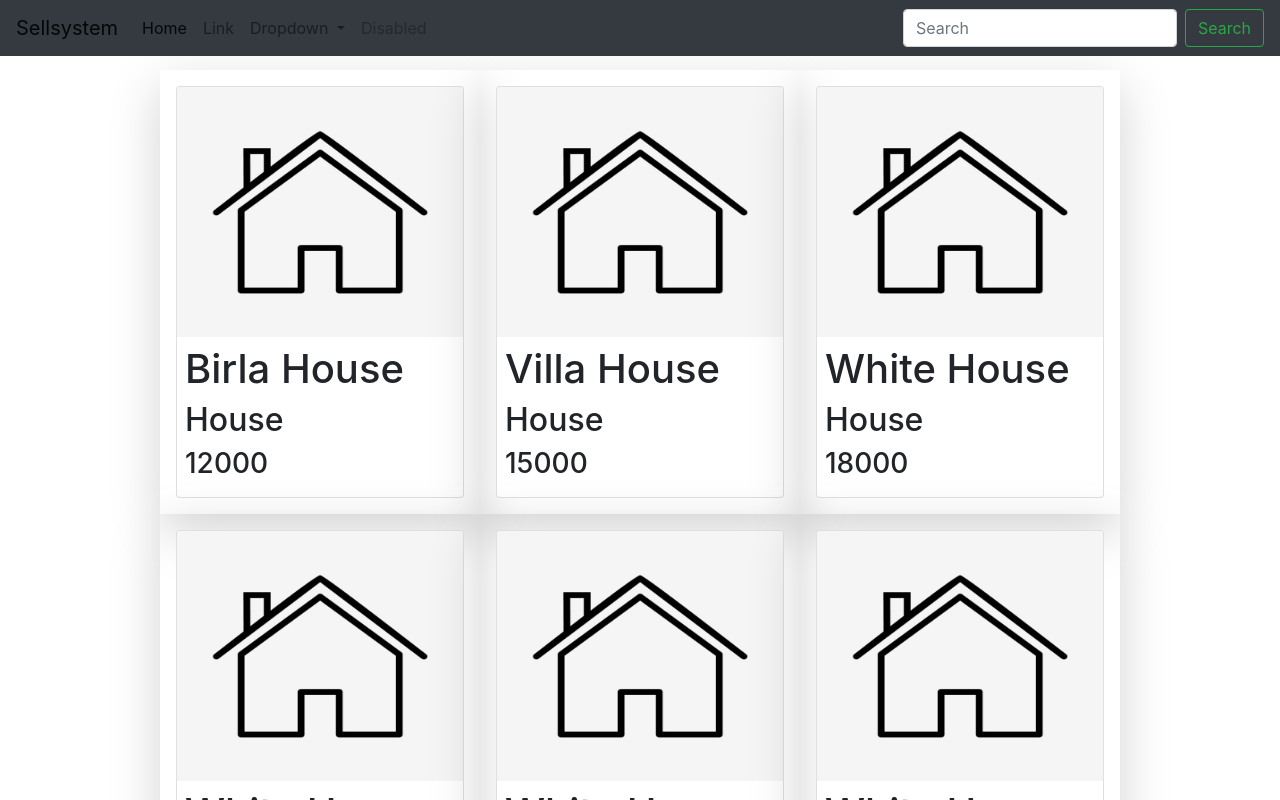
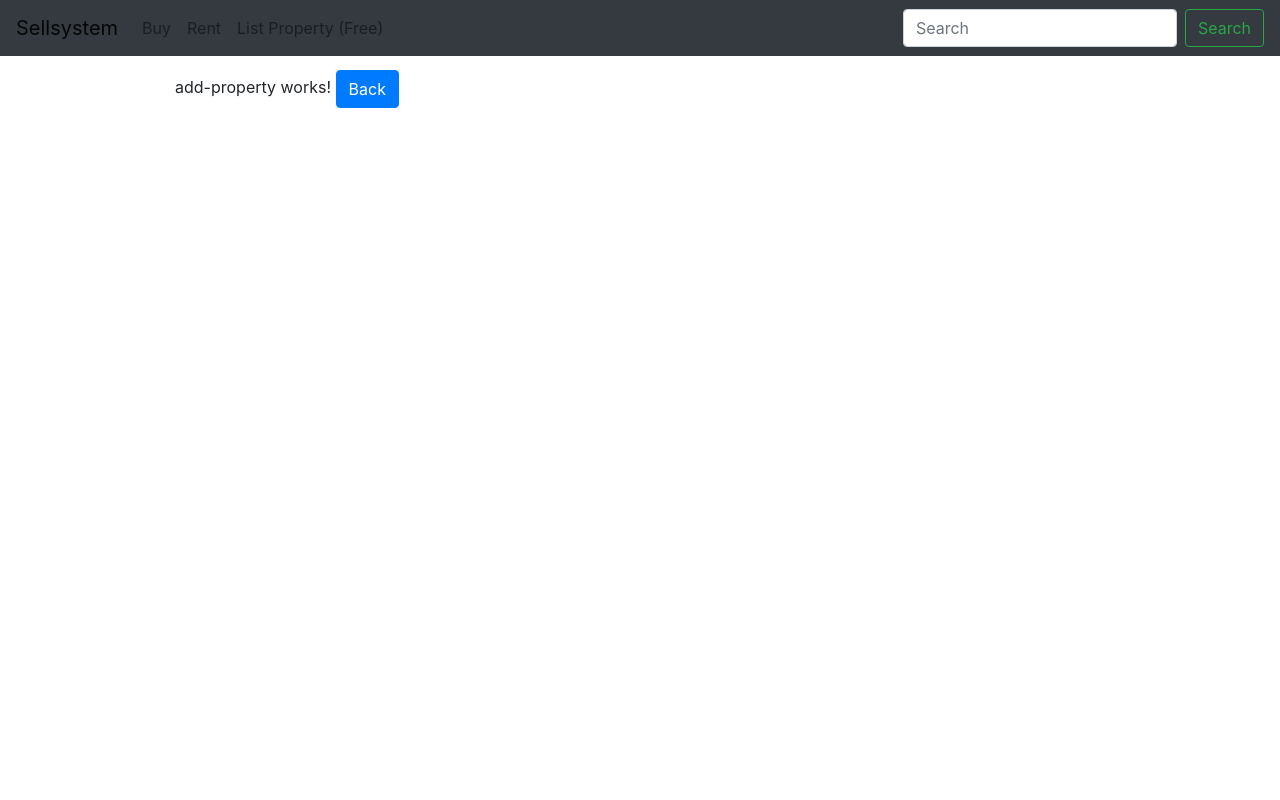
Before and after one commit to krisszcode/HouseSeller, an Angular app in the folder Frontend/: page /add-property in a window 1280 px wide. Shown: the top 800 px of the page. Built offline with nearby package versions, Linux system fonts and the light colour scheme.

Commit message:
basic routing added to my app

```diff
--- a/Frontend/src/app/app.component.html
+++ b/Frontend/src/app/app.component.html
@@ -1,4 +1,5 @@
 <app-nav-bar></app-nav-bar>
-<div class="container w-75" style="margin-top: 70px;">
-    <app-property-list></app-property-list>
+    <div class="container w-75" style="margin-top: 70px;">
+    <!-- <app-property-list></app-property-list> -->
+    <router-outlet></router-outlet>
 </div>
--- a/Frontend/src/app/app.module.ts
+++ b/Frontend/src/app/app.module.ts
@@ -1,23 +1,35 @@
 import { BrowserModule } from '@angular/platform-browser';
 import { NgModule } from '@angular/core';
 import {HttpClientModule} from '@angular/common/http'
+import {Routes, RouterModule} from '@angular/router';
 
 import { AppComponent } from './app.component';
 import { PropertyCardComponent } from './property/property-card/property-card.component';
 import { PropertyListComponent } from './property/property-list/property-list.component';
 import { NavBarComponent } from './nav-bar/nav-bar.component';
 import { HousingService } from './services/housing.service';
+import { AddPropertyComponent } from './property/add-property/add-property.component';
+import { PropertyDetailComponent } from './property/property-detail/property-detail.component';
 
+const appRoutes: Routes = [
+  {path: '', component: PropertyListComponent},
+  {path: 'rent-property', component: PropertyListComponent},
+  {path: 'add-property', component: AddPropertyComponent},
+  {path: 'property-detail/:id', component: PropertyDetailComponent}
+]
 @NgModule({
   declarations: [
     AppComponent,
     PropertyCardComponent,
     PropertyListComponent,
-      NavBarComponent
+    NavBarComponent,
+    AddPropertyComponent,
+    PropertyDetailComponent
    ],
   imports: [
     BrowserModule,
-    HttpClientModule
+    HttpClientModule,
+    RouterModule.forRoot(appRoutes)
   ],
   providers: [
     HousingService
--- a/Frontend/src/app/nav-bar/nav-bar.component.html
+++ b/Frontend/src/app/nav-bar/nav-bar.component.html
@@ -1,32 +1,21 @@
 <nav class="navbar navbar-expand-lg navbar-light bg-light bg-dark fixed-top">
-  <a class="navbar-brand" href="#">Sellsystem</a>
+  <a class="navbar-brand" href="/">Sellsystem</a>
   <button class="navbar-toggler" type="button" data-toggle="collapse" data-target="#navbarSupportedContent" aria-controls="navbarSupportedContent" aria-expanded="false" aria-label="Toggle navigation">
     <span class="navbar-toggler-icon"></span>
   </button>
 
   <div class="collapse navbar-collapse" id="navbarSupportedContent">
     <ul class="navbar-nav mr-auto">
-      <li class="nav-item active">
-        <a class="nav-link" href="#">Home <span class="sr-only">(current)</span></a>
+      <li class="nav-item"  routerLinkActive="active-link" [routerLinkActiveOptions]="{exact: true}">
+        <a class="nav-link" routerLink="/">Buy <span class="sr-only">(current)</span></a>
       </li>
       <li class="nav-item">
-        <a class="nav-link" href="#">Link</a>
-      </li>
-      <li class="nav-item dropdown">
-        <a class="nav-link dropdown-toggle" href="#" id="navbarDropdown" role="button" data-toggle="dropdown" aria-haspopup="true" aria-expanded="false">
-          Dropdown
-        </a>
-        <div class="dropdown-menu" aria-labelledby="navbarDropdown">
-          <a class="dropdown-item" href="#">Action</a>
-          <a class="dropdown-item" href="#">Another action</a>
-          <div class="dropdown-divider"></div>
-          <a class="dropdown-item" href="#">Something else here</a>
-        </div>
+        <a class="nav-link" routerLink="/rent-property">Rent</a>
       </li>
       <li class="nav-item">
-        <a class="nav-link disabled" href="#" tabindex="-1" aria-disabled="true">Disabled</a>
+        <a class="nav-link" routerLink="/add-property">List Property (Free)</a>
       </li>
-    </ul>
+     </ul>
     <form class="form-inline my-2 my-lg-0">
       <input class="form-control mr-sm-2" type="search" placeholder="Search" aria-label="Search">
       <button class="btn btn-outline-success my-2 my-sm-0" type="submit">Search</button>
--- a/Frontend/src/app/nav-bar/nav-bar.component.ts
+++ b/Frontend/src/app/nav-bar/nav-bar.component.ts
@@ -1,4 +1,5 @@
 import { Component, OnInit } from '@angular/core';
+import { from } from 'rxjs';
 
 @Component({
   selector: 'app-nav-bar',
--- /dev/null
+++ b/Frontend/src/app/property/add-property/add-property.component.html
@@ -0,0 +1,4 @@
+<p>
+  add-property works!
+  <button (click)="onBack()" class="btn btn-primary">Back</button>
+</p>
--- /dev/null
+++ b/Frontend/src/app/property/add-property/add-property.component.ts
@@ -0,0 +1,20 @@
+import { Component, OnInit } from '@angular/core';
+import { Router } from '@angular/router';
+
+@Component({
+  selector: 'app-add-property',
+  templateUrl: './add-property.component.html',
+  styleUrls: ['./add-property.component.scss']
+})
+export class AddPropertyComponent implements OnInit {
+
+  constructor(private router: Router) { }
+
+  ngOnInit() {
+  }
+
+  onBack(){
+    this.router.navigate(['/'])
+  }
+
+}
--- a/Frontend/src/app/property/property-card/property-card.component.html
+++ b/Frontend/src/app/property/property-card/property-card.component.html
@@ -3,11 +3,11 @@
         <img class="card-img-top" src="assets/images/default_house.jpg">
         <ul class="list-inline text-center member-icons animate">
             <li class="list-inline-item">
-                <button class="btn btn-primary" type="button"><i class="far fa-edit"></i></button>
+                <button class="btn btn-primary" routerLink="/property-detail/{{property.Id}}"><i class="far fa-edit"></i></button>
 
             </li>
             <li class="list-inline-item">
-                <button class="btn btn-primary" type="button"><i class="far fa-address-book"></i></button>
+                <button class="btn btn-primary" ><i class="far fa-address-book"></i></button>
             </li>
         </ul>
     </div>
--- /dev/null
+++ b/Frontend/src/app/property/property-detail/property-detail.component.html
@@ -0,0 +1,4 @@
+<p>
+  property-detail works!
+  Property id is :{{propertyId}}
+</p>
--- /dev/null
+++ b/Frontend/src/app/property/property-detail/property-detail.component.ts
@@ -0,0 +1,17 @@
+import { Component, OnInit } from '@angular/core';
+import { ActivatedRoute } from '@angular/router';
+
+@Component({
+  selector: 'app-property-detail',
+  templateUrl: './property-detail.component.html',
+  styleUrls: ['./property-detail.component.scss']
+})
+export class PropertyDetailComponent implements OnInit {
+  public propertyId: number
+  constructor(private route: ActivatedRoute) { }
+
+  ngOnInit() {
+    this.propertyId = this.route.snapshot.params['id']
+  }
+
+}
```
Also changed, not shown: Frontend/src/app/property/add-property/add-property.component.scss (added), Frontend/src/app/property/property-detail/property-detail.component.scss (added), 2 other files (tests, documents, lock files or other folders).
